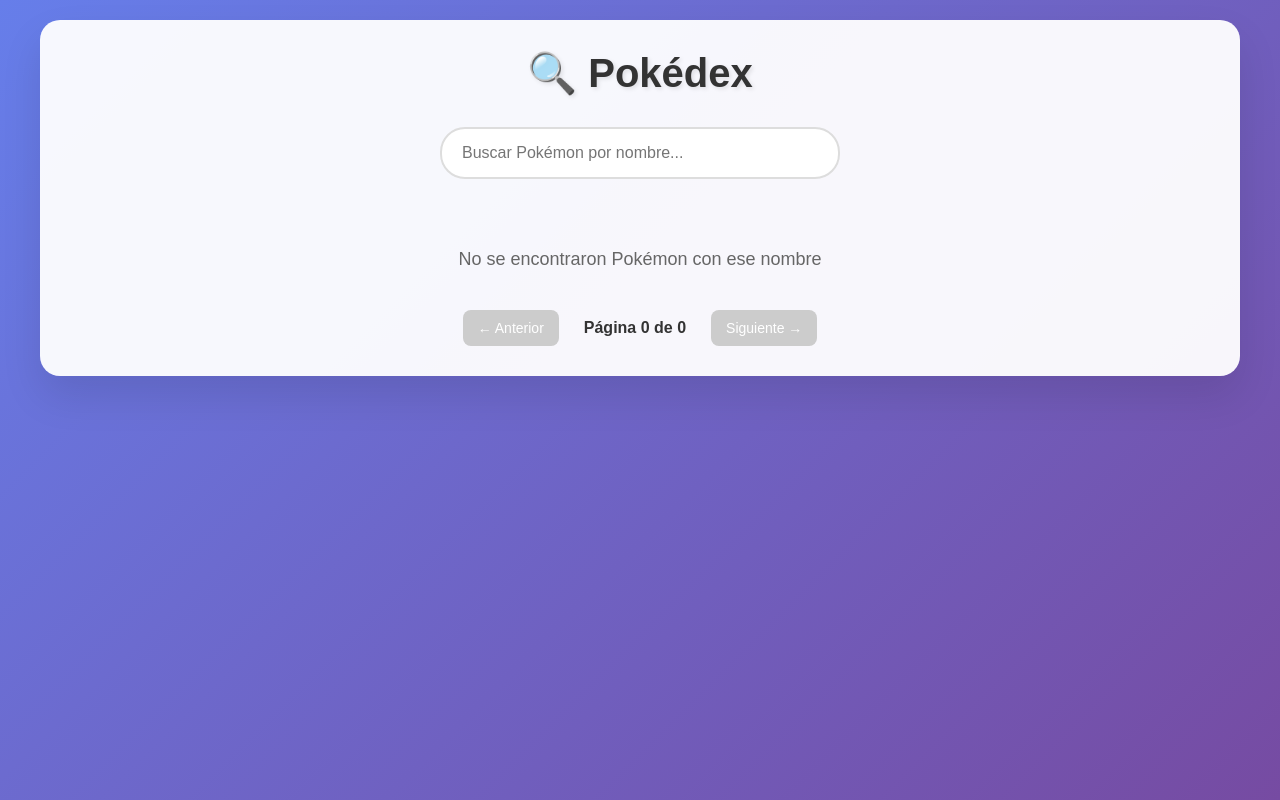
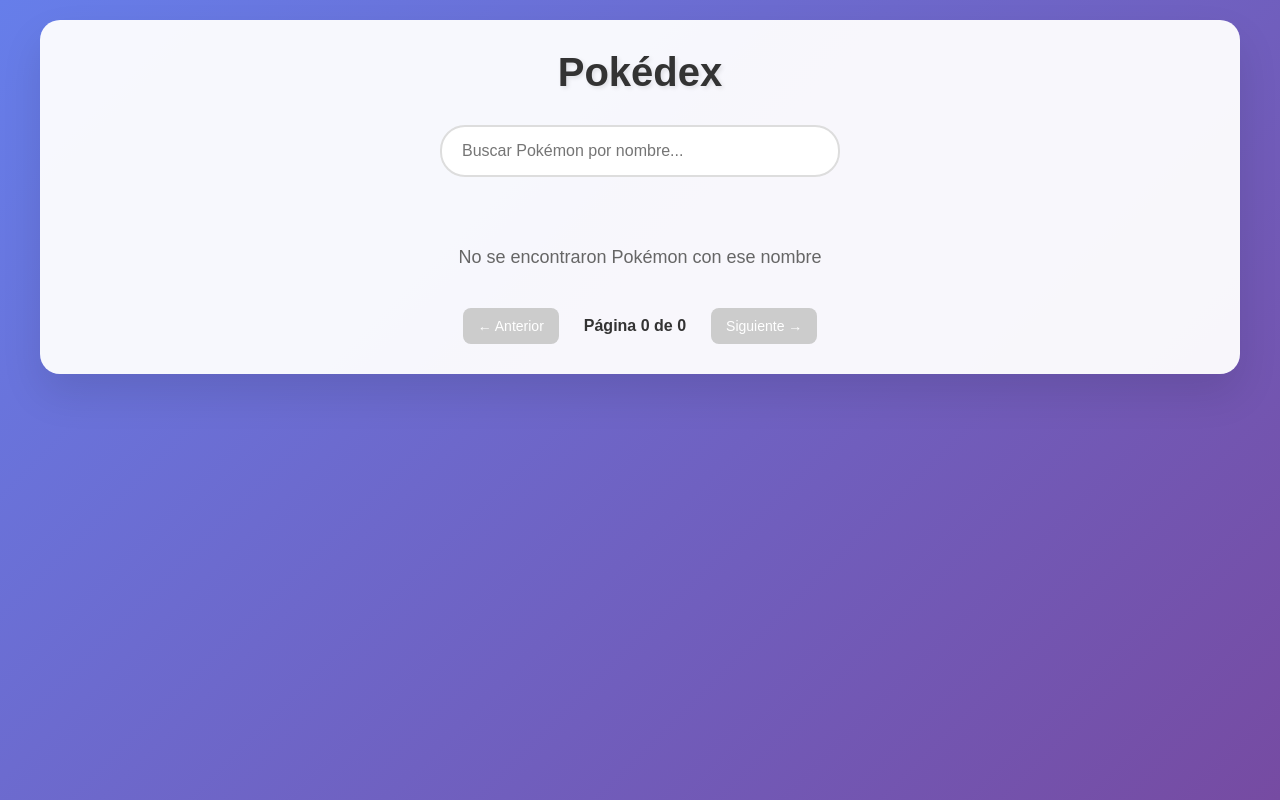
Before and after one commit to davidgartih/23_David_Garcia_Pokedex, a plain HTML site: page index.html in a window 1280 px wide. Drawn offline with Linux system fonts and the light colour scheme; no server answers.

Commit message:
index.html

```diff
--- a/index.html
+++ b/index.html
@@ -208,7 +208,7 @@
 </head>
 <body>
     <div class="container">
-        <h1>🔍 Pokédex</h1>
+        <h1>Pokédex</h1>
 
         <div class="search-container">
             <input type="text" id="searchInput" placeholder="Buscar Pokémon por nombre...">
@@ -232,14 +232,14 @@
     </div>
 
     <script>
-        // Variables globales
+
         let allPokemon = [];
         let filteredPokemon = [];
         let currentPage = 1;
         const pokemonPerPage = 20;
         let isLoading = false;
 
-        // Elementos del DOM
+
         const pokemonGrid = document.getElementById('pokemonGrid');
         const searchInput = document.getElementById('searchInput');
         const prevBtn = document.getElementById('prevBtn');
@@ -248,7 +248,7 @@
         const loading = document.getElementById('loading');
         const noResults = document.getElementById('noResults');
 
-        // Función para obtener la lista de Pokémon
+
         async function getPokemonList() {
             try {
                 showLoading(true);
@@ -261,7 +261,7 @@
             }
         }
 
-        // Función para obtener detalles de un Pokémon
+
         async function getPokemonDetails(url) {
             try {
                 const response = await fetch(url);
@@ -278,12 +278,12 @@
             }
         }
 
-        // Función para cargar todos los Pokémon
+
         async function loadAllPokemon() {
             const pokemonList = await getPokemonList();
             const promises = pokemonList.map(pokemon => getPokemonDetails(pokemon.url));
 
-            // Procesar en lotes para evitar sobrecargar la API
+
             const batchSize = 50;
             const results = [];
 
@@ -292,11 +292,11 @@
                 const batchResults = await Promise.all(batch);
                 results.push(...batchResults.filter(pokemon => pokemon !== null));
 
-                // Mostrar progreso
+
                 const progress = Math.min(i + batchSize, promises.length);
                 loading.textContent = `Cargando Pokémon... ${progress}/${promises.length}`;
 
-                // Pequeña pausa para no sobrecargar
+
                 await new Promise(resolve => setTimeout(resolve, 100));
             }
 
@@ -307,13 +307,13 @@
             updatePagination();
         }
 
-        // Función para mostrar/ocultar loading
+
         function showLoading(show) {
             loading.style.display = show ? 'block' : 'none';
             pokemonGrid.style.display = show ? 'none' : 'grid';
         }
 
-        // Función para mostrar Pokémon en la página actual
+
         function displayPokemon() {
             const startIndex = (currentPage - 1) * pokemonPerPage;
             const endIndex = startIndex + pokemonPerPage;
@@ -341,7 +341,7 @@
                     <div class="pokemon-id">#${pokemon.id.toString().padStart(3, '0')}</div>
                 `;
 
-                // Agregar evento click para abrir imagen en nueva pestaña
+
                 const pokemonImage = pokemonCard.querySelector('img');
                 pokemonImage.addEventListener('click', (e) => {
                     e.stopPropagation();
@@ -354,7 +354,7 @@
             });
         }
 
-        // Función para actualizar la paginación
+
         function updatePagination() {
             const totalPages = Math.ceil(filteredPokemon.length / pokemonPerPage);
 
@@ -366,7 +366,7 @@
                 'Página 0 de 0';
         }
 
-        // Función para filtrar Pokémon
+
         function filterPokemon(searchTerm) {
             const term = searchTerm.toLowerCase().trim();
 
@@ -383,7 +383,7 @@
             updatePagination();
         }
 
-        // Event Listeners
+
         searchInput.addEventListener('input', (e) => {
             filterPokemon(e.target.value);
         });
@@ -407,7 +407,7 @@
             }
         });
 
-        // Inicializar la aplicación
+
         document.addEventListener('DOMContentLoaded', () => {
             loadAllPokemon();
         });
```
